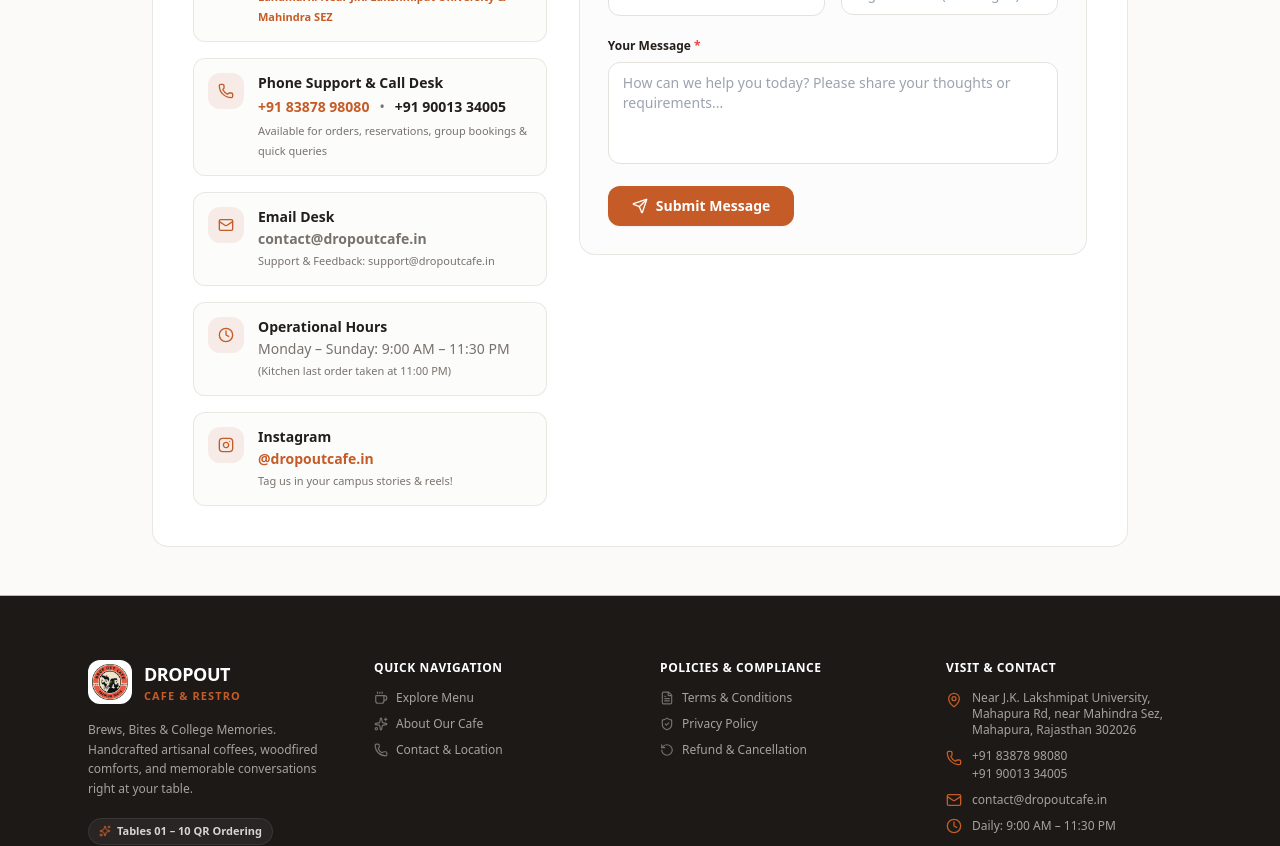
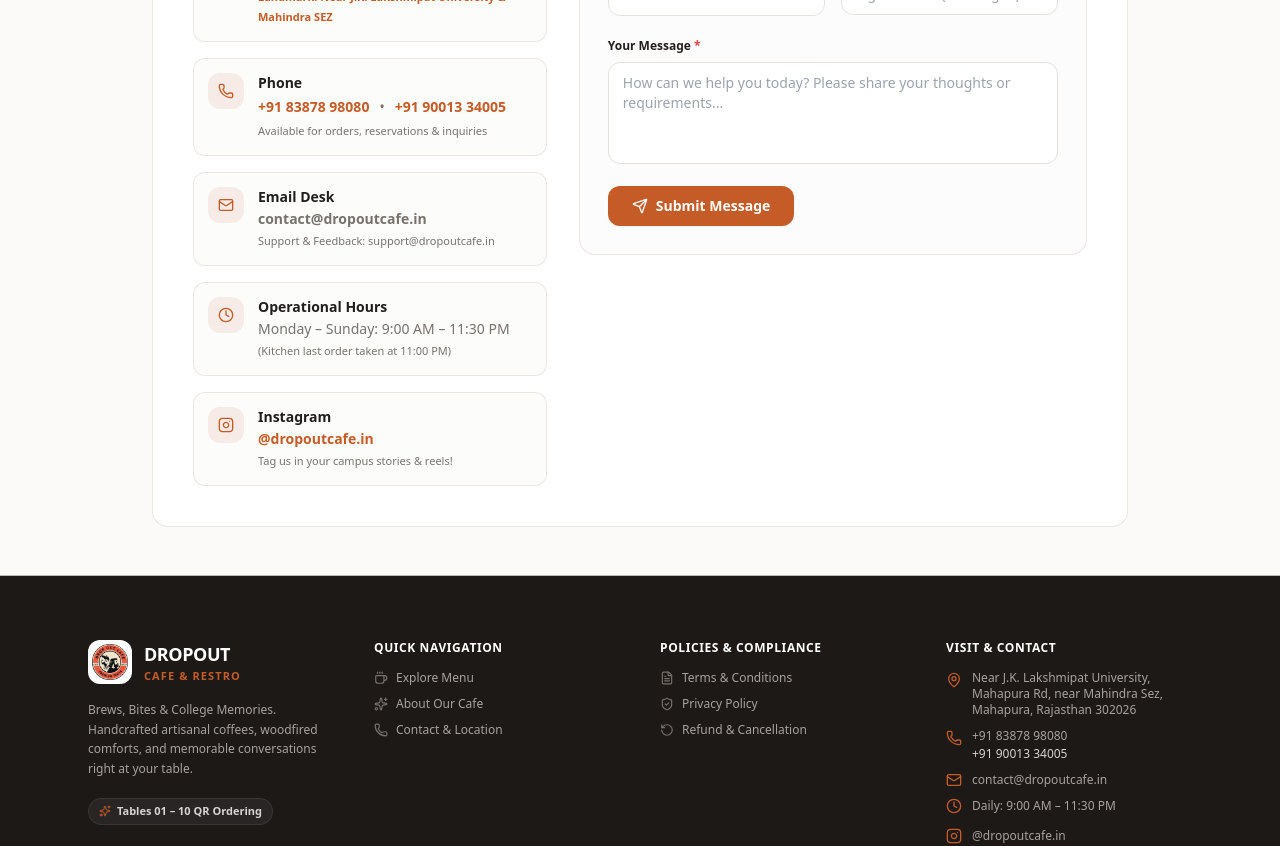
Before and after one commit to Data-Dump/dropout, a Next.js app: page /contact-us in a window 1280 px wide. Shown: the part 700-1546 px from the top of the page. Built offline with nearby package versions, Linux system fonts and the light colour scheme; no server answers; the database is empty.

Commit message:
fix: present contact phone numbers directly without primary or secondary tags

```diff
--- a/src/app/contact-us/page.tsx
+++ b/src/app/contact-us/page.tsx
@@ -93,28 +93,24 @@ export default function ContactUsPage() {
                 <Phone className="h-4 w-4" />
               </div>
               <div className="space-y-1">
-                <span className="font-bold text-foreground block">Phone Support & Call Desk</span>
+                <span className="font-bold text-foreground block">Phone</span>
                 <div className="flex flex-col sm:flex-row sm:items-center gap-1.5 sm:gap-2.5">
                   <a
-                    href={`tel:${CAFE_DETAILS.phone.replace(/[^0-9+]/g, "")}`}
+                    href="tel:+918387898080"
                     className="text-primary hover:underline font-bold transition-colors"
                   >
-                    {CAFE_DETAILS.phone}
+                    +91 83878 98080
                   </a>
-                  {CAFE_DETAILS.secondaryPhone && (
-                    <>
-                      <span className="hidden sm:inline text-muted-foreground">•</span>
-                      <a
-                        href={`tel:${CAFE_DETAILS.secondaryPhone.replace(/[^0-9+]/g, "")}`}
-                        className="text-foreground hover:text-primary font-bold transition-colors"
-                      >
-                        {CAFE_DETAILS.secondaryPhone}
-                      </a>
-                    </>
-                  )}
+                  <span className="hidden sm:inline text-muted-foreground">•</span>
+                  <a
+                    href="tel:+919001334005"
+                    className="text-primary hover:underline font-bold transition-colors"
+                  >
+                    +91 90013 34005
+                  </a>
                 </div>
                 <span className="text-[11px] text-muted-foreground block">
-                  Available for orders, reservations, group bookings & quick queries
+                  Available for orders, reservations & inquiries
                 </span>
               </div>
             </div>
--- a/src/app/privacy-policy/page.tsx
+++ b/src/app/privacy-policy/page.tsx
@@ -126,7 +126,7 @@ export default function PrivacyPolicyPage() {
           <p className="text-muted-foreground">
             Email: <a href="mailto:support@dropoutcafe.in" className="text-primary hover:underline">support@dropoutcafe.in</a>
           </p>
-          <p className="text-muted-foreground">Phone: {CAFE_DETAILS.phone}</p>
+          <p className="text-muted-foreground">Phone: +91 83878 98080 / +91 90013 34005</p>
         </div>
       </section>
     </PolicyLayout>
--- a/src/app/refund-and-cancellation-policy/page.tsx
+++ b/src/app/refund-and-cancellation-policy/page.tsx
@@ -121,7 +121,7 @@ export default function RefundAndCancellationPolicyPage() {
           <p className="font-bold text-foreground">Customer Support Desk — {CAFE_DETAILS.name}</p>
           <p className="text-muted-foreground">Location: {CAFE_DETAILS.address}, {CAFE_DETAILS.city}</p>
           <p className="text-muted-foreground">
-            Phone / WhatsApp: <a href={`tel:${CAFE_DETAILS.phone.replace(/[^0-9+]/g, "")}`} className="text-primary hover:underline">{CAFE_DETAILS.phone}</a>
+            Phone: <a href="tel:+918387898080" className="text-primary hover:underline">+91 83878 98080</a> / <a href="tel:+919001334005" className="text-primary hover:underline">+91 90013 34005</a>
           </p>
           <p className="text-muted-foreground">
             Email: <a href="mailto:support@dropoutcafe.in" className="text-primary hover:underline">support@dropoutcafe.in</a>
--- a/src/app/terms-and-conditions/page.tsx
+++ b/src/app/terms-and-conditions/page.tsx
@@ -152,7 +152,7 @@ export default function TermsAndConditionsPage() {
         <div className="p-3.5 rounded-xl bg-background/70 border border-border text-xs sm:text-sm space-y-1">
           <p className="font-bold text-foreground">{CAFE_DETAILS.name}</p>
           <p className="text-muted-foreground">{CAFE_DETAILS.address}, {CAFE_DETAILS.city}</p>
-          <p className="text-muted-foreground">Phone: {CAFE_DETAILS.phone} | Email: contact@dropoutcafe.in</p>
+          <p className="text-muted-foreground">Phone: +91 83878 98080 / +91 90013 34005 | Email: contact@dropoutcafe.in</p>
         </div>
       </section>
     </PolicyLayout>
--- a/src/components/common/footer.tsx
+++ b/src/components/common/footer.tsx
@@ -156,19 +156,17 @@ export function Footer() {
                 <Phone className="h-4 w-4 text-primary shrink-0 mt-0.5" />
                 <div className="flex flex-col gap-0.5">
                   <a
-                    href={`tel:${CAFE_DETAILS.phone.replace(/[^0-9+]/g, "")}`}
+                    href="tel:+918387898080"
                     className="hover:text-primary transition-colors"
                   >
-                    {CAFE_DETAILS.phone}
+                    +91 83878 98080
                   </a>
-                  {CAFE_DETAILS.secondaryPhone && (
-                    <a
-                      href={`tel:${CAFE_DETAILS.secondaryPhone.replace(/[^0-9+]/g, "")}`}
-                      className="hover:text-primary transition-colors text-stone-400"
-                    >
-                      {CAFE_DETAILS.secondaryPhone}
-                    </a>
-                  )}
+                  <a
+                    href="tel:+919001334005"
+                    className="hover:text-primary transition-colors text-stone-300"
+                  >
+                    +91 90013 34005
+                  </a>
                 </div>
               </div>
               <div className="flex items-center gap-2.5">
--- a/src/lib/data/mock-menu.ts
+++ b/src/lib/data/mock-menu.ts
@@ -7,8 +7,8 @@ export const CAFE_DETAILS = {
   gstRate: 0, // 0% GST (Removed)
   address: "Near J.K. Lakshmipat University, Mahapura Rd, near Mahindra Sez, Mahapura",
   city: "Rajasthan 302026",
-  phone: "+91 83878 98080",
-  secondaryPhone: "+91 90013 34005",
+  phones: ["+91 83878 98080", "+91 90013 34005"],
+  phone: "+91 83878 98080, +91 90013 34005",
   instagram: "@dropoutcafe.in",
   openingHours: "9:00 AM – 11:30 PM",
 };
```
